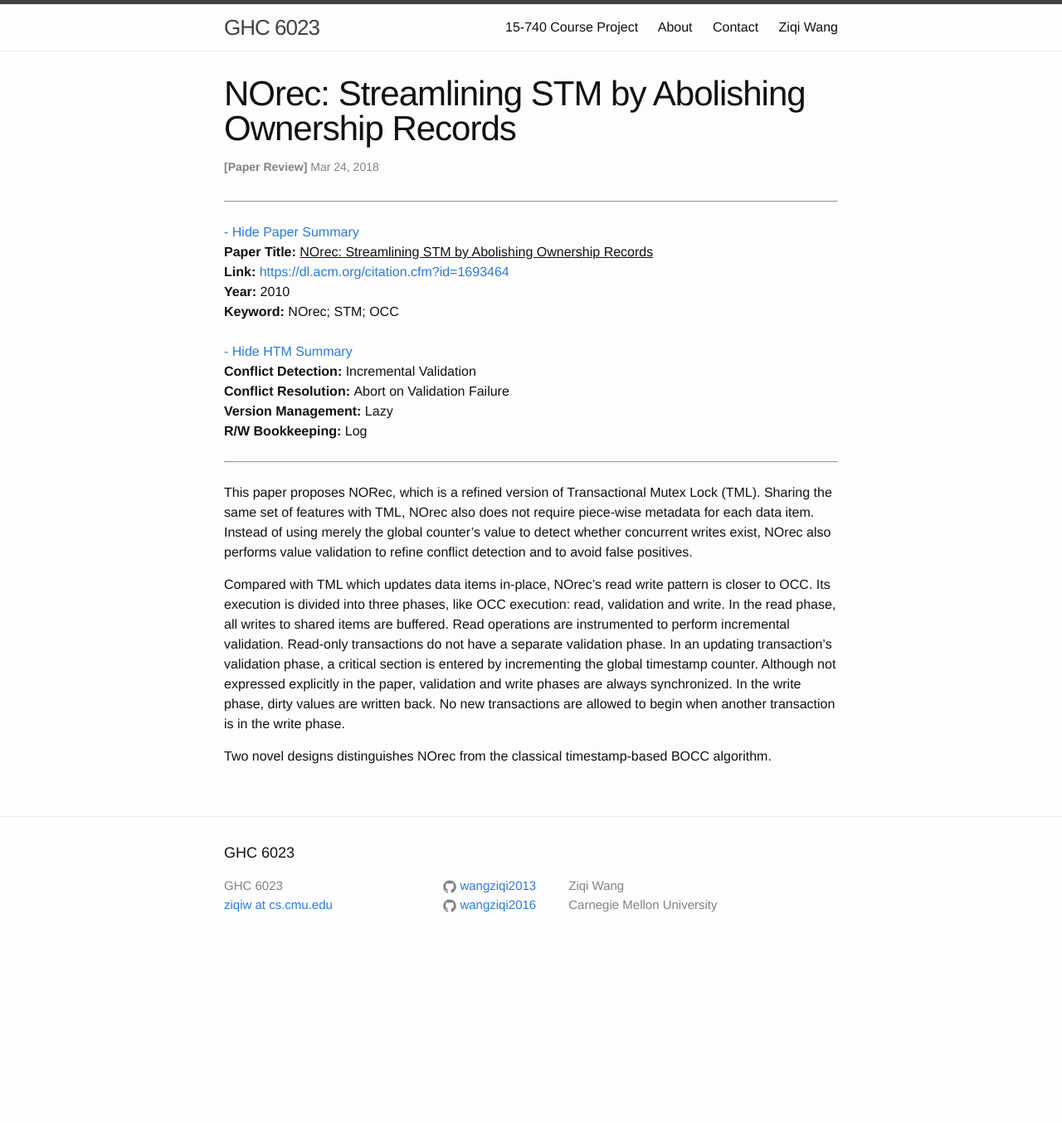
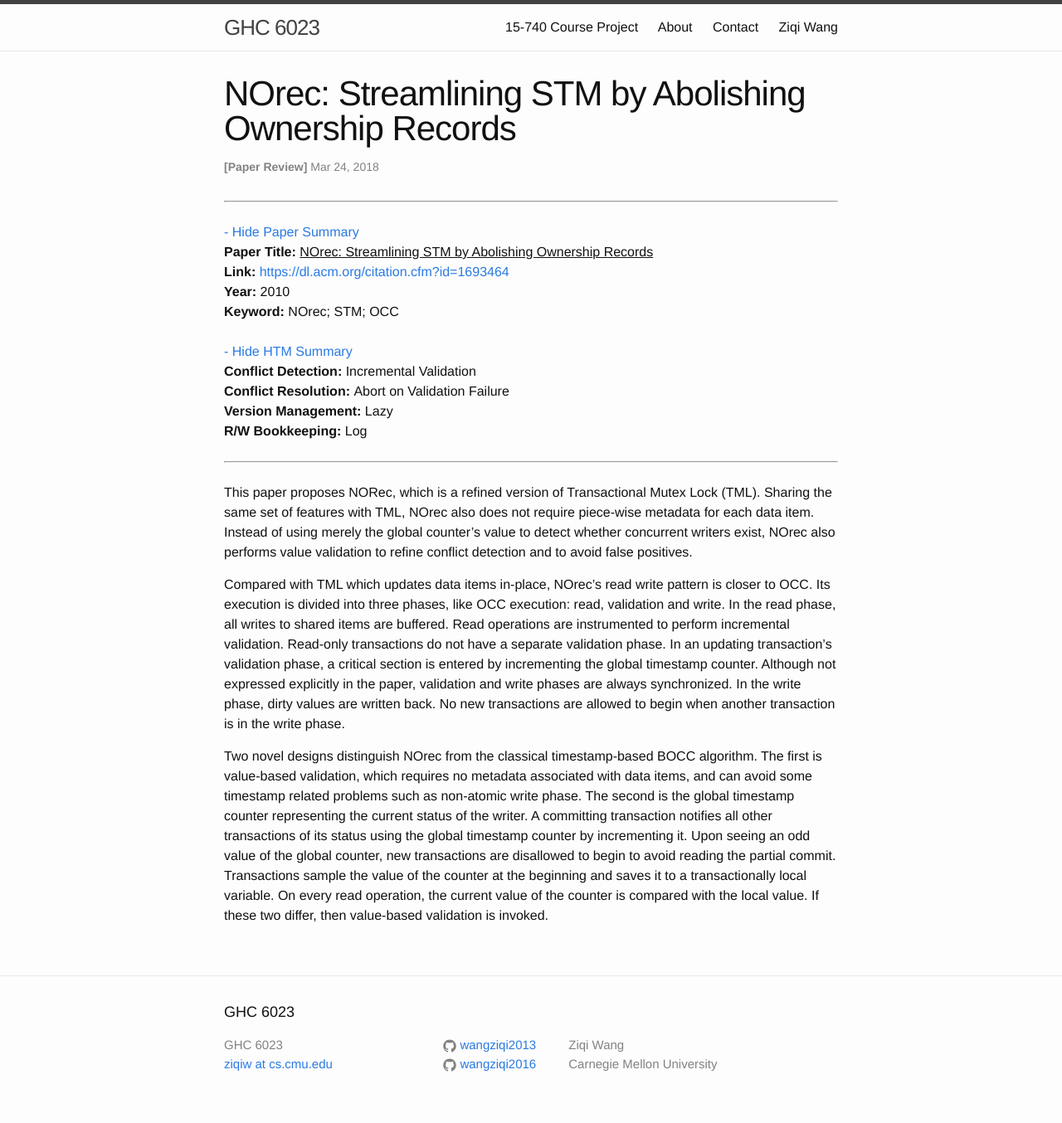
Before and after one commit to wangziqi2013/wangziqi2013.github.io, a Jekyll site: the page built from _posts/2018-03-24-NOrec-Streamlining-STM-by-Abolishing-Ownership-Records.markdown, in a window 1280 px wide. Shown: the whole page at 83% size. Built offline with Jekyll 4.4.1, drawn with Linux system fonts in a browser that asks for light colours; before the commit the page ends 1162 px from its top, so only the background shows below that.

Commit message:
Working on novel design

```diff
--- a/_posts/2018-03-24-NOrec-Streamlining-STM-by-Abolishing-Ownership-Records.markdown
+++ b/_posts/2018-03-24-NOrec-Streamlining-STM-by-Abolishing-Ownership-Records.markdown
@@ -15,7 +15,7 @@ version_mgmt: Lazy
 
 This paper proposes NORec, which is a refined version of Transactional Mutex Lock (TML). Sharing the same set of
 features with TML, NOrec also does not require piece-wise metadata for each data item. Instead of using merely the
-global counter's value to detect whether concurrent writes exist, NOrec also performs value validation to refine
+global counter's value to detect whether concurrent writers exist, NOrec also performs value validation to refine
 conflict detection and to avoid false positives.
 
 Compared with TML which updates data items in-place, NOrec's read write pattern is closer to OCC. Its execution is divided
@@ -25,4 +25,11 @@ phase. In an updating transaction's validation phase, a critical section is ente
 Although not expressed explicitly in the paper, validation and write phases are always synchronized. In the write phase,
 dirty values are written back. No new transactions are allowed to begin when another transaction is in the write phase.
 
-Two novel designs distinguishes NOrec from the classical timestamp-based BOCC algorithm.
+Two novel designs distinguish NOrec from the classical timestamp-based BOCC algorithm. The first is value-based validation,
+which requires no metadata associated with data items, and can avoid some timestamp related problems such as non-atomic
+write phase. The second is the global timestamp counter representing the current status of the writer. A committing
+transaction notifies all other transactions of its status using the global timestamp counter by incrementing it. Upon
+seeing an odd value of the global counter, new transactions are disallowed to begin to avoid reading the partial commit.
+Transactions sample the value of the counter at the beginning and saves it to a transactionally local variable. On every read
+operation, the current value of the counter is compared with the local value. If these two differ, then value-based validation
+is invoked.
```
